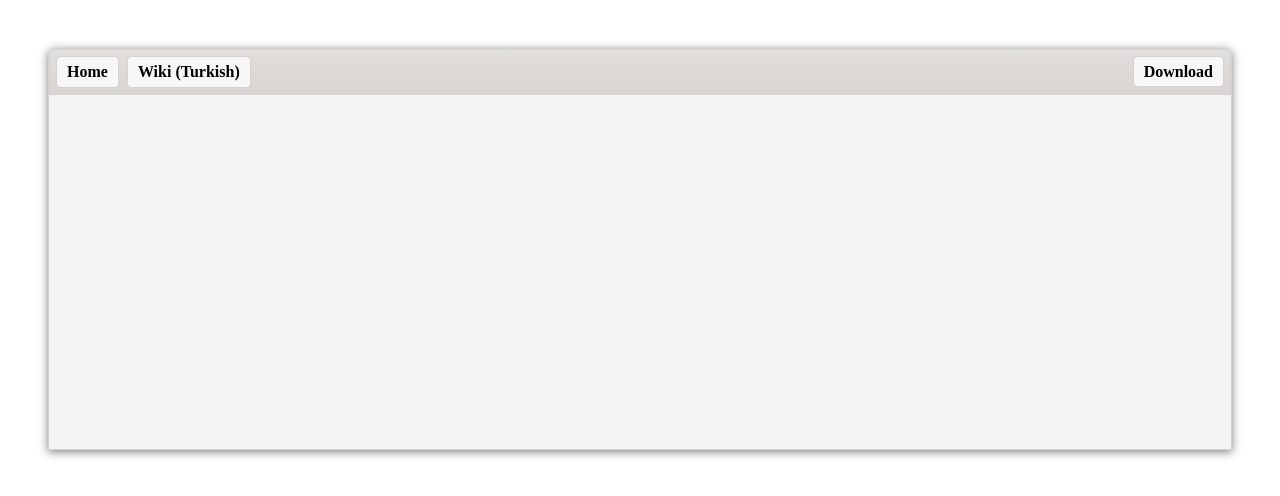
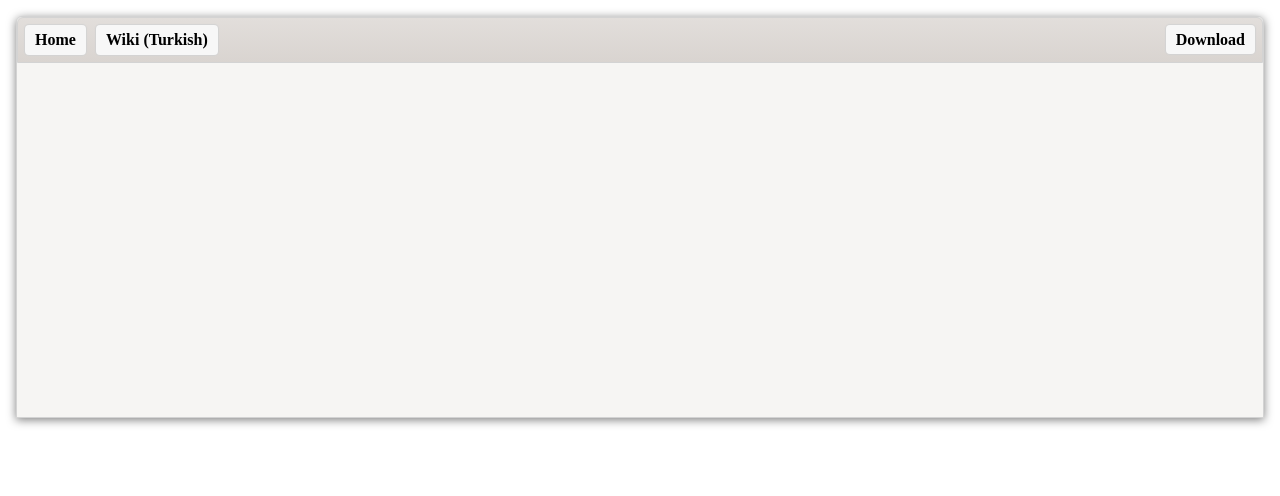
Before and after one commit to turkman-linux/turkman-linux.github.io, a plain HTML site: page src/template/begin.html in a window 1280 px wide. Drawn offline with Linux system fonts and the light colour scheme; files that its build step writes are made by us from their sources.

Commit message:
reduce padding

```diff
--- a/src/assets/css/style.css
+++ b/src/assets/css/style.css
@@ -1,7 +1,7 @@
 html,
 body {
     margin: 0;
-    padding: 1.5em;
+    padding: .5em;
 }
 
 .main {
```
